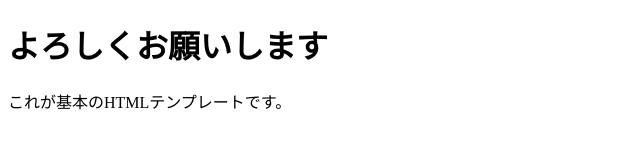
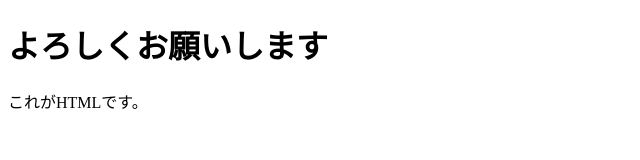
Before and after one commit to ick2422ymz/testkadaiiti.github.io, a plain HTML site: page index.html in a window 1280 px wide. Shown: the whole page, without its empty margins (0-640 px from the left). Drawn offline with Linux system fonts and the light colour scheme.

Commit message:
Update index.html

```diff
--- a/index.html
+++ b/index.html
@@ -9,7 +9,7 @@
 <body>
 
     <h1>よろしくお願いします</h1>
-    <p>これが基本のHTMLテンプレートです。</p>
+    <p>これがHTMLです。</p>
 
 </body>
 </html>
```
